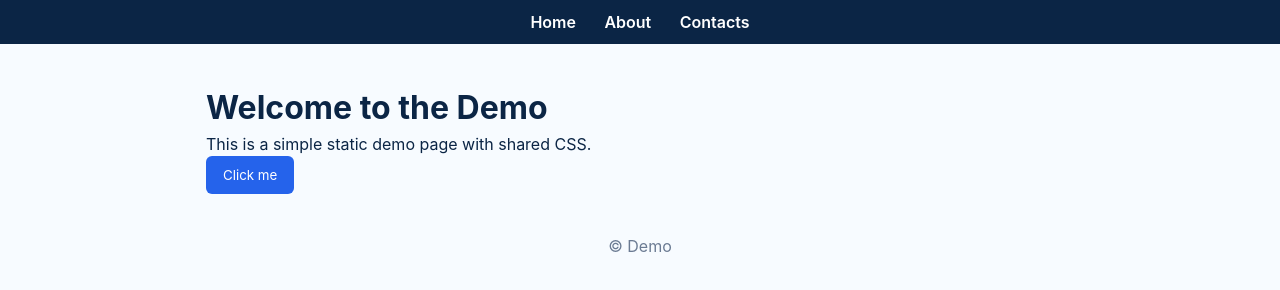
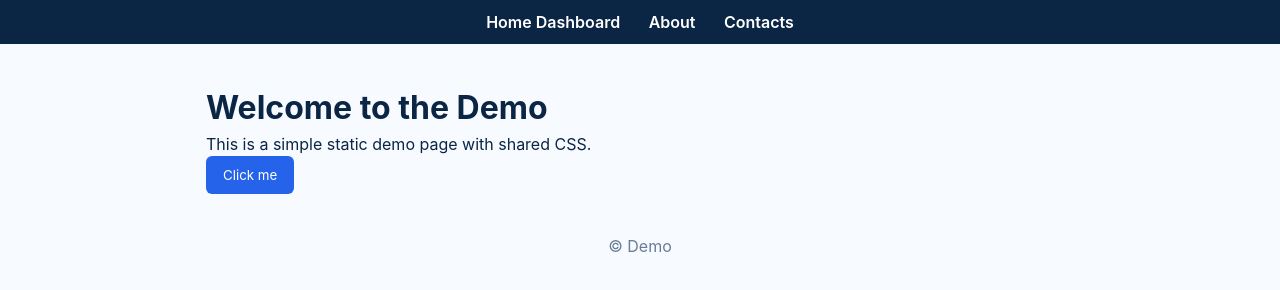
Before and after one commit to yashchaurasiya-wmp/taining-test, a plain HTML site: page index.html in a window 1280 px wide. Drawn offline with Linux system fonts and the light colour scheme.

Commit message:
update navigation link text for Home to 'Home Dashboard'

```diff
--- a/index.html
+++ b/index.html
@@ -9,7 +9,7 @@
 <body>
   <header>
     <nav class="nav">
-      <a href="index.html">Home</a>
+      <a href="index.html">Home Dashboard</a>
       <a href="about.html">About</a>
       <a href="contact.html">Contacts</a>
     </nav>
```
